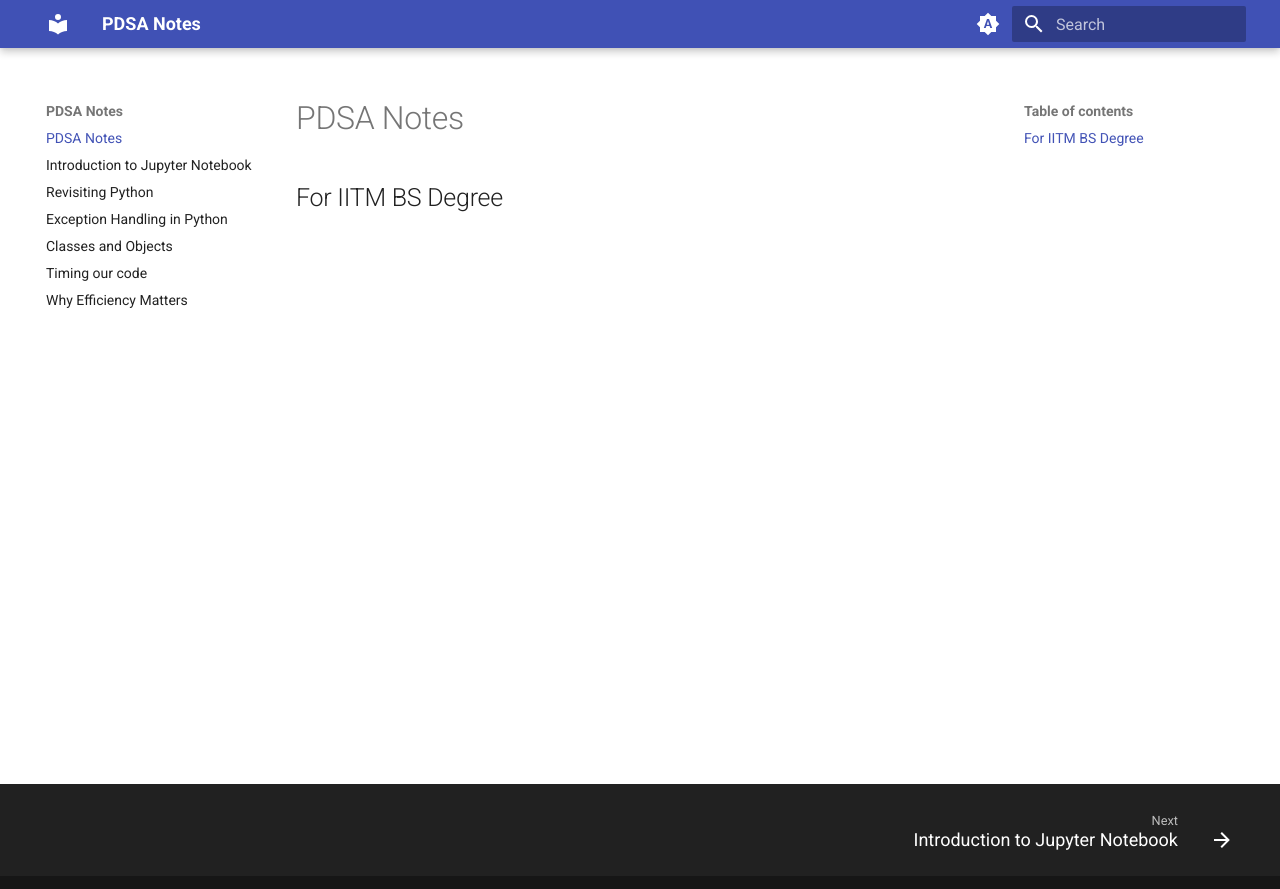
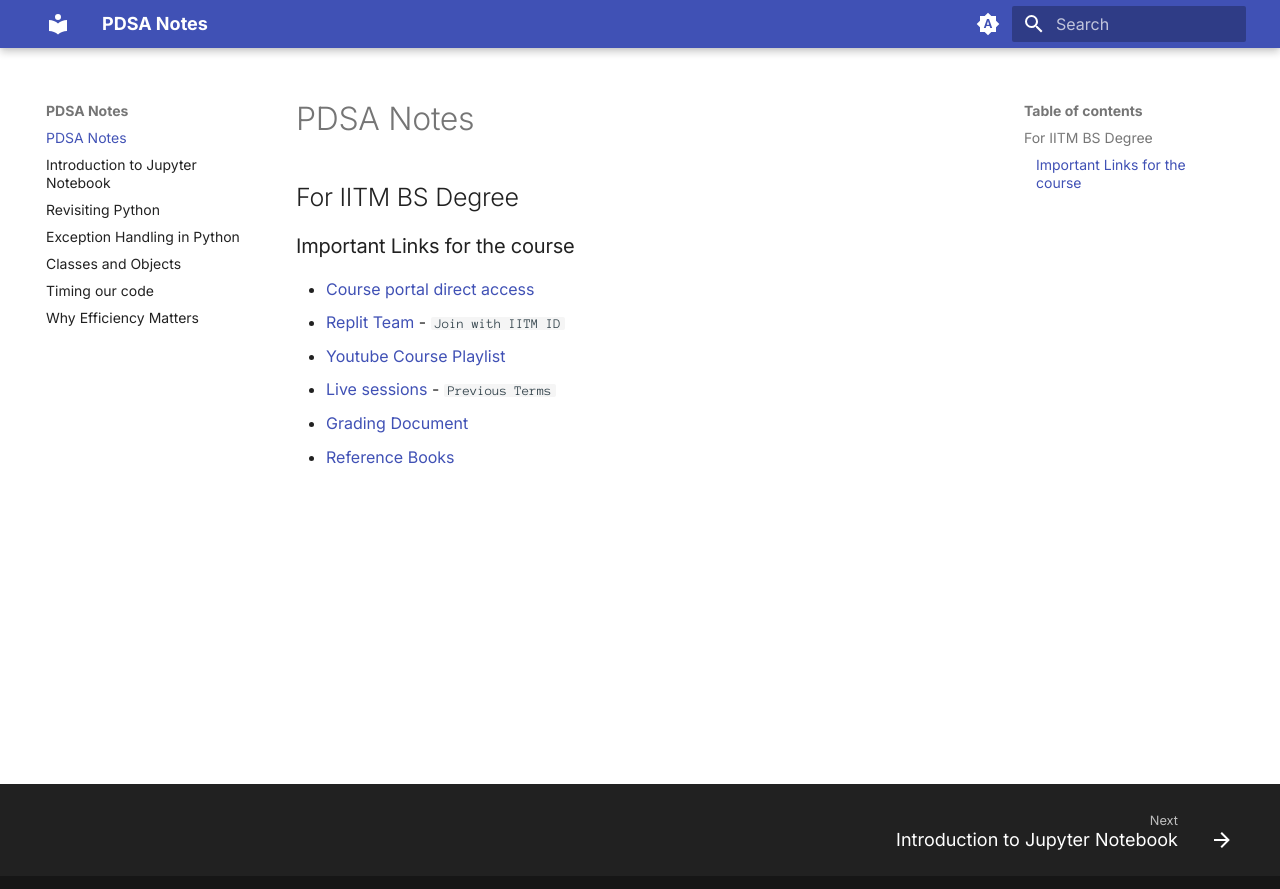
Before and after one commit to harshshah-codes/PDSA-Notes, an MkDocs documentation site: the page built from docs/index.md, in a window 1280 px wide. Shown: the top 889 px of the page. Built offline with MkDocs 1.6.1 and Material for MkDocs 9.7.7, drawn with Linux system fonts in a browser that asks for light colours.

Commit message:
Update fonts

```diff
--- a/docs/index.md
+++ b/docs/index.md
@@ -1,2 +1,12 @@
 # PDSA Notes
 ## For IITM BS Degree
+
+### Important Links for the course
+
+- [Course portal direct access](https://seek.onlinedegree.iitm.ac.in/courses/ns_24t1_cs2002?ann=4640551194329088&id=2&type=lesson&tab=courses)
+- [Replit Team](https://replit.com/teams/join/pmvucqygxuoqctvjbbjchhjxpcxsklby-pdsa-2024-jan-term-live-codi&sa=D&source=calendar&ust=1706084216351910&usg=AOvVaw1JxmJOhzhdDjY79X9bsosU) - `Join with IITM ID`
+- [Youtube Course Playlist](https://www.youtube.com/playlist?list=PLZ2ps__7DhBaDccbZRgiU1sHX2gZrQ-XT)
+- [Live sessions](https://youtube.com/@pdsa19?si=faplXMOwoE1HZQBB) - `Previous Terms`
+- [Grading Document](https://docs.google.com/document/u/4/d/e/2PACX-1vS1E5wtvnzC3dimgggIynsS0f2nmkMO18kFyOPSjmGjY4WARLAQjvBQDpOPekgyA0rLA_Ot-_g773cW/pub)
+
+- [Reference Books](https://drive.google.com/drive/folders/16bHPJRlBXNGTl6_YAnFK1q0O4umAHkGI?usp=sharing)
--- a/mkdocs.yml
+++ b/mkdocs.yml
@@ -1,6 +1,9 @@
 site_name: PDSA Notes
 theme:
   name: material
+  font:
+    text: Inter
+    code: Anonymous Pro
   palette:
     # Palette toggle for automatic mode
     - media: "(prefers-color-scheme)"
@@ -25,6 +28,7 @@
     - content.code.copy
     - content.code.select
     - navigation.footer
+    - navigation.path
 markdown_extensions:
   - pymdownx.highlight:
       anchor_linenums: true
```
